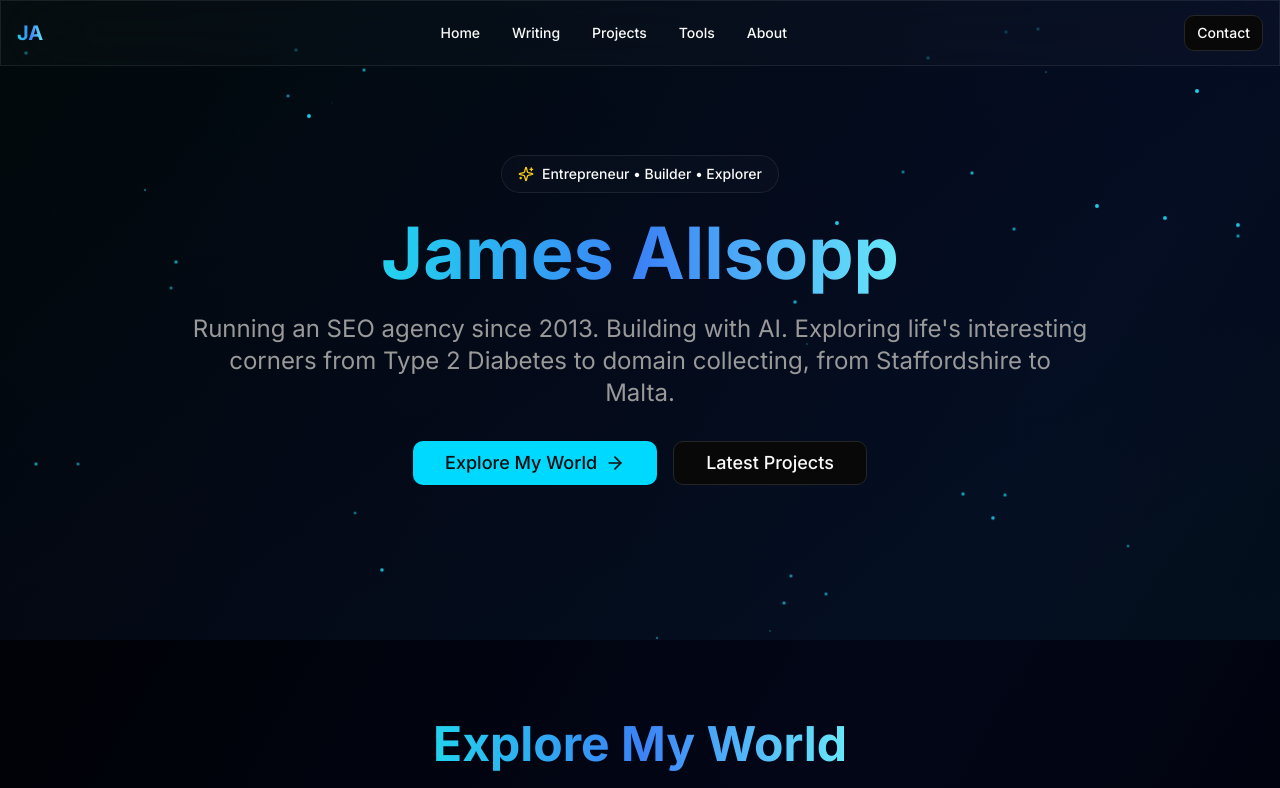
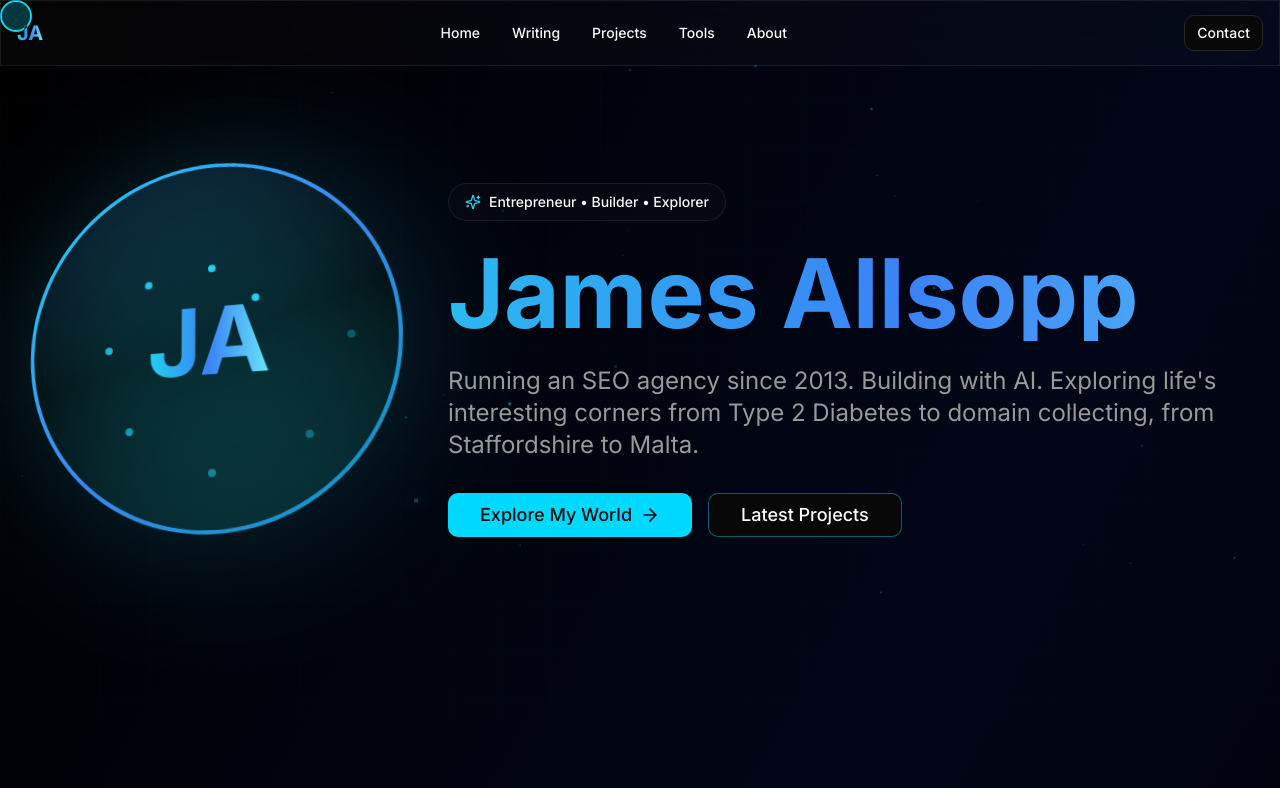
Before and after one commit to inetvercel/James-Allsopp, a Next.js app: page / in a window 1280 px wide. Shown: the top 788 px of the page. Built offline with nearby package versions, Linux system fonts and the light colour scheme.

Commit message:
Add futuristic hero with 3D mouse-tracking avatar, animated stars, custom cursor, and interactive effects

```diff
--- a/components/Hero.tsx
+++ b/components/Hero.tsx
@@ -1,42 +1,243 @@
 "use client"
 
-import { motion } from "framer-motion"
+import { motion, useMotionValue, useSpring, useTransform } from "framer-motion"
 import { Sparkles, ArrowRight } from "lucide-react"
 import { Button } from "@/components/ui/button"
+import { useEffect, useState } from "react"
 
 export function Hero() {
+  const [mousePosition, setMousePosition] = useState({ x: 0, y: 0 })
+  const [cursorVariant, setCursorVariant] = useState("default")
+
+  const cursorX = useMotionValue(0)
+  const cursorY = useMotionValue(0)
+
+  const springConfig = { damping: 25, stiffness: 150 }
+  const cursorXSpring = useSpring(cursorX, springConfig)
+  const cursorYSpring = useSpring(cursorY, springConfig)
+
+  useEffect(() => {
+    const moveCursor = (e: MouseEvent) => {
+      cursorX.set(e.clientX - 16)
+      cursorY.set(e.clientY - 16)
+      setMousePosition({ x: e.clientX, y: e.clientY })
+    }
+
+    window.addEventListener("mousemove", moveCursor)
+    return () => window.removeEventListener("mousemove", moveCursor)
+  }, [])
+
+  const avatarRotateX = useTransform(
+    useMotionValue(mousePosition.y),
+    [0, window.innerHeight],
+    [15, -15]
+  )
+
+  const avatarRotateY = useTransform(
+    useMotionValue(mousePosition.x),
+    [0, window.innerWidth],
+    [-15, 15]
+  )
+
+  const variants = {
+    default: {
+      scale: 1,
+      backgroundColor: "rgba(6, 182, 212, 0.3)",
+    },
+    text: {
+      scale: 3,
+      backgroundColor: "rgba(6, 182, 212, 0.1)",
+      mixBlendMode: "difference" as const,
+    },
+    button: {
+      scale: 1.5,
+      backgroundColor: "rgba(6, 182, 212, 0.5)",
+    }
+  }
+
   return (
-    <section className="relative min-h-[80vh] flex items-center justify-center overflow-hidden">
-      <div className="absolute inset-0 bg-gradient-to-br from-cyan-500/5 via-blue-500/5 to-cyan-400/5" />
+    <section
+      className="relative min-h-[90vh] flex items-center justify-center overflow-hidden cursor-none"
+      onMouseEnter={() => setCursorVariant("default")}
+    >
+      {/* Custom Cursor */}
+      <motion.div
+        className="fixed top-0 left-0 w-8 h-8 rounded-full border-2 border-cyan-400 pointer-events-none z-[100] mix-blend-difference"
+        style={{
+          x: cursorXSpring,
+          y: cursorYSpring,
+        }}
+        variants={variants}
+        animate={cursorVariant}
+        transition={{ type: "spring", stiffness: 500, damping: 28 }}
+      />
 
+      {/* Animated Star Field */}
       <div className="absolute inset-0">
-        {[...Array(50)].map((_, i) => (
+        {[...Array(100)].map((_, i) => {
+          const size = Math.random() * 3
+          const duration = Math.random() * 3 + 2
+          const delay = Math.random() * 2
+
+          return (
             <motion.div
               key={i}
-            className="absolute w-1 h-1 bg-cyan-400 rounded-full"
+              className="absolute rounded-full"
               style={{
                 left: `${Math.random() * 100}%`,
                 top: `${Math.random() * 100}%`,
+                width: size,
+                height: size,
+                background: `radial-gradient(circle, rgba(6, 182, 212, ${Math.random() * 0.8 + 0.2}) 0%, transparent 70%)`,
               }}
               animate={{
                 opacity: [0, 1, 0],
-              scale: [0, 1, 0],
+                scale: [0, 1.5, 0],
+                y: [0, -30, 0],
               }}
               transition={{
-              duration: Math.random() * 3 + 2,
+                duration,
                 repeat: Infinity,
-              delay: Math.random() * 2,
+                delay,
+                ease: "easeInOut"
+              }}
+            />
+          )
+        })}
+      </div>
+
+      {/* Shooting Stars */}
+      {[...Array(3)].map((_, i) => (
+        <motion.div
+          key={`shooting-${i}`}
+          className="absolute w-1 h-1 bg-cyan-400"
+          style={{
+            left: `${Math.random() * 100}%`,
+            top: `${Math.random() * 50}%`,
+            boxShadow: "0 0 20px 2px rgba(6, 182, 212, 0.8)",
+          }}
+          animate={{
+            x: [0, -1000],
+            y: [0, 500],
+            opacity: [0, 1, 0],
+          }}
+          transition={{
+            duration: 2,
+            repeat: Infinity,
+            delay: i * 3,
+            ease: "easeIn"
+          }}
+        />
+      ))}
+
+      {/* Grid Background */}
+      <div className="absolute inset-0 opacity-20">
+        <div
+          className="w-full h-full"
+          style={{
+            backgroundImage: `
+              linear-gradient(rgba(6, 182, 212, 0.1) 1px, transparent 1px),
+              linear-gradient(90deg, rgba(6, 182, 212, 0.1) 1px, transparent 1px)
+            `,
+            backgroundSize: '50px 50px',
+          }}
+        />
+      </div>
+
+      <div className="container mx-auto px-4 relative z-10">
+        <div className="flex flex-col lg:flex-row items-center justify-between gap-12">
+          {/* Avatar Section - Follows Mouse */}
+          <motion.div
+            className="relative w-64 h-64 lg:w-96 lg:h-96"
+            style={{
+              perspective: 1000,
+            }}
+          >
+            <motion.div
+              className="relative w-full h-full"
+              style={{
+                rotateX: avatarRotateX,
+                rotateY: avatarRotateY,
+                transformStyle: "preserve-3d",
+              }}
+              animate={{
+                y: [0, -20, 0],
+              }}
+              transition={{
+                duration: 4,
+                repeat: Infinity,
+                ease: "easeInOut"
+              }}
+            >
+              {/* 3D Avatar Container */}
+              <div className="absolute inset-0 rounded-full bg-gradient-to-br from-cyan-400 via-blue-500 to-cyan-600 p-1">
+                <div className="w-full h-full rounded-full bg-black flex items-center justify-center text-8xl font-bold relative overflow-hidden">
+                  {/* Animated Gradient Overlay */}
+                  <motion.div
+                    className="absolute inset-0 bg-gradient-to-br from-cyan-400/20 via-transparent to-blue-500/20"
+                    animate={{
+                      rotate: 360,
+                    }}
+                    transition={{
+                      duration: 10,
+                      repeat: Infinity,
+                      ease: "linear"
+                    }}
+                  />
+
+                  {/* Avatar Text */}
+                  <motion.span
+                    className="gradient-text relative z-10"
+                    animate={{
+                      scale: [1, 1.05, 1],
+                    }}
+                    transition={{
+                      duration: 2,
+                      repeat: Infinity,
+                      ease: "easeInOut"
+                    }}
+                  >
+                    JA
+                  </motion.span>
+
+                  {/* Orbiting Particles */}
+                  {[...Array(8)].map((_, i) => (
+                    <motion.div
+                      key={i}
+                      className="absolute w-2 h-2 bg-cyan-400 rounded-full"
+                      style={{
+                        left: "50%",
+                        top: "50%",
+                      }}
+                      animate={{
+                        x: [0, Math.cos((i * Math.PI * 2) / 8) * 140],
+                        y: [0, Math.sin((i * Math.PI * 2) / 8) * 140],
+                        opacity: [0.3, 1, 0.3],
+                      }}
+                      transition={{
+                        duration: 3,
+                        repeat: Infinity,
+                        delay: i * 0.2,
+                        ease: "easeInOut"
                       }}
                     />
                   ))}
                 </div>
+              </div>
 
-      <div className="container mx-auto px-4 relative z-10">
+              {/* Glow Effect */}
+              <div className="absolute inset-0 rounded-full bg-cyan-400/20 blur-3xl animate-pulse" />
+            </motion.div>
+          </motion.div>
+
+          {/* Text Content */}
           <motion.div
-          initial={{ opacity: 0, y: 30 }}
-          animate={{ opacity: 1, y: 0 }}
+            initial={{ opacity: 0, x: 50 }}
+            animate={{ opacity: 1, x: 0 }}
             transition={{ duration: 0.8 }}
-          className="text-center max-w-4xl mx-auto"
+            className="flex-1 text-center lg:text-left"
+            onMouseEnter={() => setCursorVariant("text")}
+            onMouseLeave={() => setCursorVariant("default")}
           >
             <motion.div
               initial={{ scale: 0 }}
@@ -44,12 +245,27 @@ export function Hero() {
               transition={{ duration: 0.5, delay: 0.2 }}
               className="inline-flex items-center gap-2 px-4 py-2 rounded-full glass-effect mb-6"
             >
-            <Sparkles className="w-4 h-4 text-yellow-400" />
+              <Sparkles className="w-4 h-4 text-cyan-400" />
               <span className="text-sm font-medium">Entrepreneur • Builder • Explorer</span>
             </motion.div>
 
-          <h1 className="text-5xl md:text-7xl font-bold mb-6 leading-tight">
-            <span className="gradient-text">James Allsopp</span>
+            <h1 className="text-5xl md:text-7xl lg:text-8xl font-bold mb-6 leading-tight">
+              <motion.span
+                className="gradient-text inline-block"
+                animate={{
+                  backgroundPosition: ["0% 50%", "100% 50%", "0% 50%"],
+                }}
+                transition={{
+                  duration: 5,
+                  repeat: Infinity,
+                  ease: "linear"
+                }}
+                style={{
+                  backgroundSize: "200% 200%",
+                }}
+              >
+                James Allsopp
+              </motion.span>
             </h1>
 
             <motion.p
@@ -66,18 +282,27 @@ export function Hero() {
               initial={{ opacity: 0, y: 20 }}
               animate={{ opacity: 1, y: 0 }}
               transition={{ delay: 0.6 }}
-            className="flex flex-col sm:flex-row gap-4 justify-center"
+              className="flex flex-col sm:flex-row gap-4 justify-center lg:justify-start"
+              onMouseEnter={() => setCursorVariant("button")}
+              onMouseLeave={() => setCursorVariant("default")}
             >
-            <Button size="lg" className="text-lg group">
-              Explore My World
-              <ArrowRight className="ml-2 w-5 h-5 group-hover:translate-x-1 transition-transform" />
+              <Button size="lg" className="text-lg group relative overflow-hidden">
+                <span className="relative z-10">Explore My World</span>
+                <ArrowRight className="ml-2 w-5 h-5 group-hover:translate-x-1 transition-transform relative z-10" />
+                <motion.div
+                  className="absolute inset-0 bg-gradient-to-r from-cyan-400 to-blue-500"
+                  initial={{ x: "-100%" }}
+                  whileHover={{ x: 0 }}
+                  transition={{ duration: 0.3 }}
+                />
               </Button>
-            <Button size="lg" variant="outline" className="text-lg">
+              <Button size="lg" variant="outline" className="text-lg border-cyan-500/50 hover:bg-cyan-500/10">
                 Latest Projects
               </Button>
             </motion.div>
           </motion.div>
         </div>
+      </div>
     </section>
   )
 }
```
Lines whose indentation alone changed are shown as unchanged.
